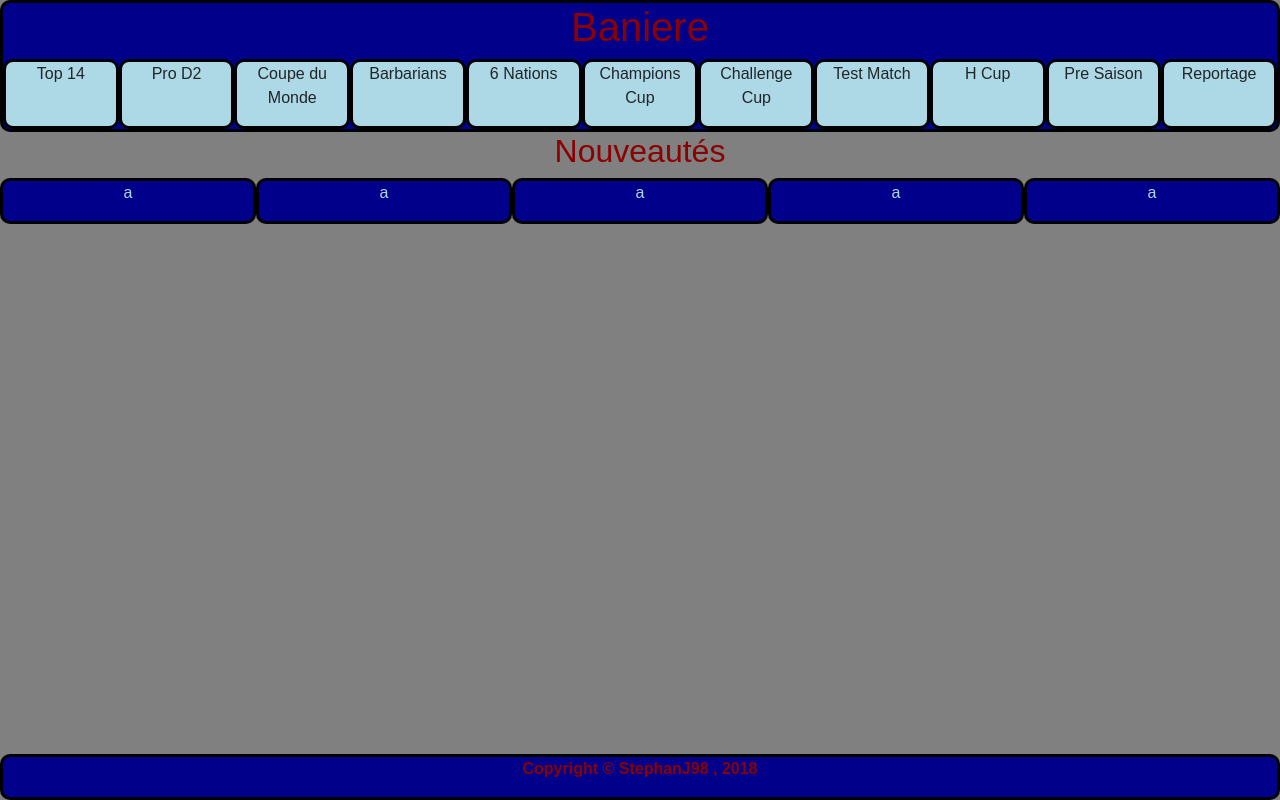
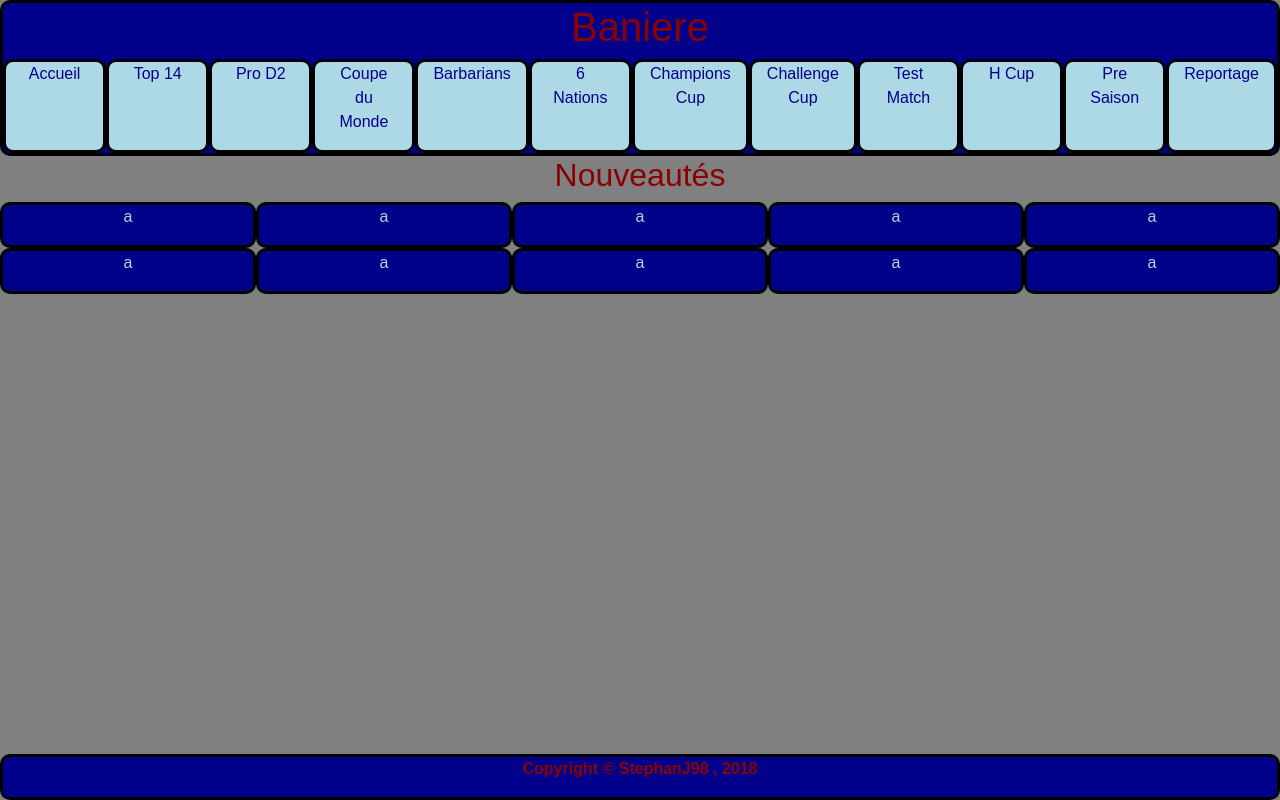
Before and after one commit to StephanJ98/PageRugby, a plain HTML site: page index.html in a window 1280 px wide. Drawn offline with nearby package versions, Linux system fonts and the light colour scheme; a web font is replaced by a local one.

Commit message:
Premier Mod v2.0

```diff
--- a/css/styles.css
+++ b/css/styles.css
@@ -13,8 +13,15 @@ header div.tete h1{
 	color: darkred;
 }
 header div.tete div.lien{
+	color: darkblue;
 	background-color: lightblue;
 	border: 3px solid black;
+	border-radius: 10px;
+}
+header div.tete div.lien:hover{
+	color: lightblue;
+	background-color: darkblue;
+	border: 3px solid lightblue;
 	border-radius: 10px;
 }
 div.corps h2{
--- a/index.html
+++ b/index.html
@@ -16,8 +16,11 @@
 					<h1>Baniere</h1>
 				</div>
 				<div class="col-md lien">
-						<p>Top 14</p>
-					</div>
+					<p>Accueil</p>
+				</div>
+				<div class="col-md lien">
+					<p>Top 14</p>
+				</div>
 				<div class="col-md lien">
 					<p>Pro D2</p>
 				</div>
@@ -69,6 +72,23 @@
 					<p>a</p>
 				</div>
 			</div>
+			<div class="row">
+				<div class="col-md nouv">
+					<p>a</p>
+				</div>
+				<div class="col-md nouv">
+					<p>a</p>
+				</div>
+				<div class="col-md nouv">
+					<p>a</p>
+				</div>
+				<div class="col-md nouv">
+					<p>a</p>
+				</div>
+				<div class="col-md nouv">
+					<p>a</p>
+				</div>
+			</div>
 		</div>
 		<footer class="container-fluid footer">
 			<div class="row">
```
